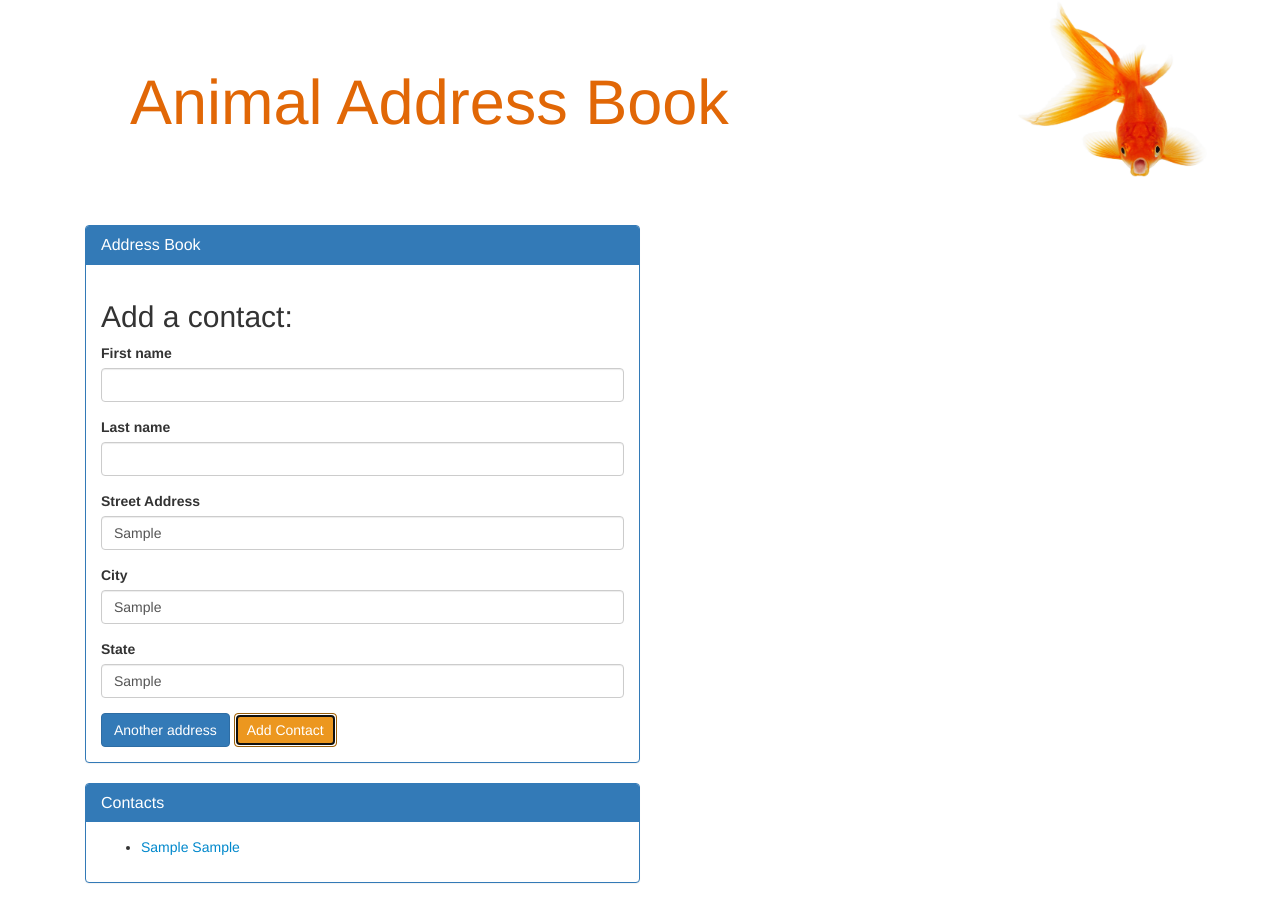
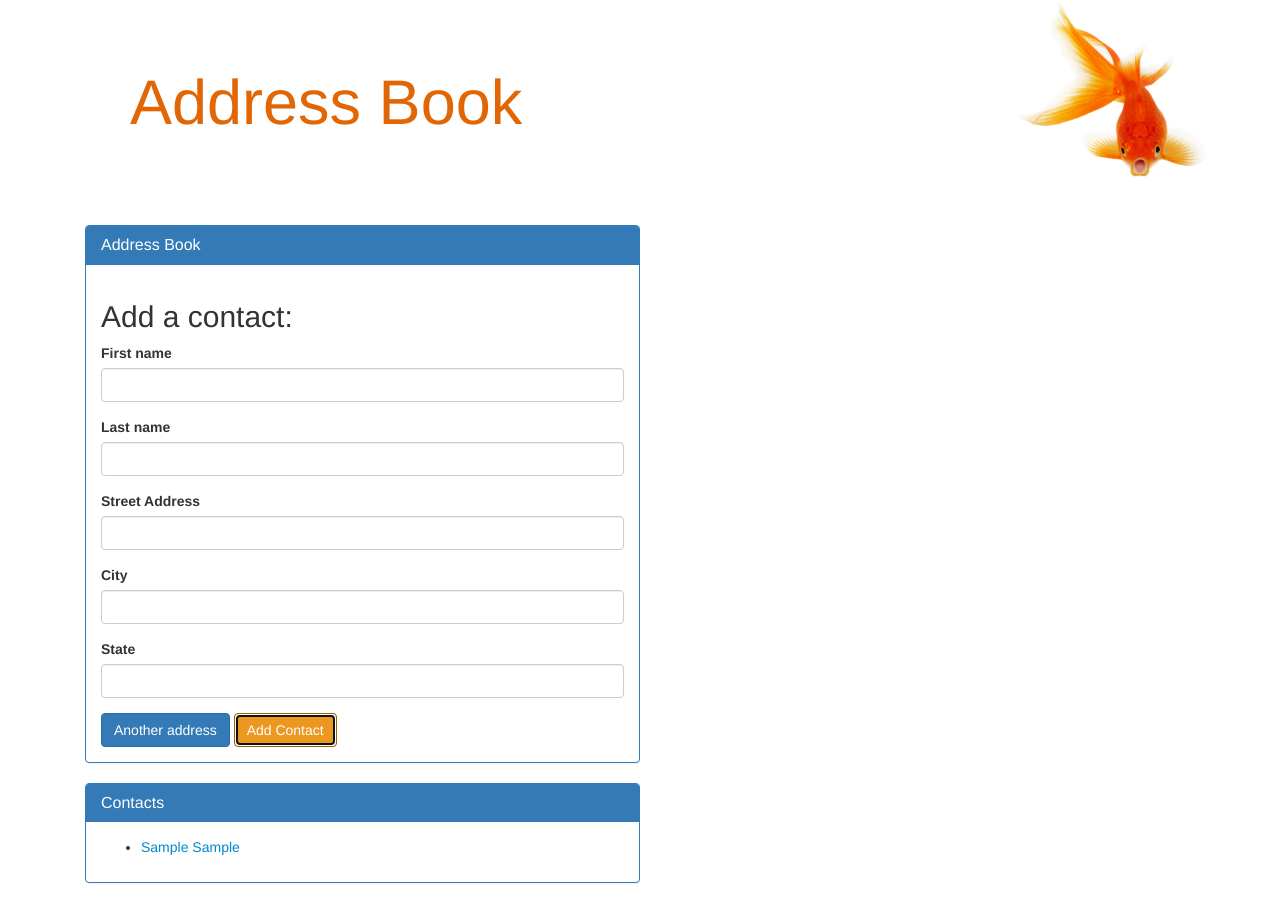
Before and after one commit to stormihoebe/addressbook, a plain HTML site: page index.html in a window 1280 px wide. Both pictures are taken after typing "Sample", "Sample", "Sample", "Sample", "Sample" into the empty fields and a click on the button "Add Contact". Drawn offline with nearby package versions, Linux system fonts and the light colour scheme.

Commit message:
refactored the reset function

```diff
--- a/index.html
+++ b/index.html
@@ -1,19 +1,19 @@
 <!DOCTYPE html>
 <html>
   <head>
+    <meta charset="utf-8">
+    <title>Address Book</title>
     <link href="https://maxcdn.bootstrapcdn.com/bootstrap/3.3.7/css/bootstrap.min.css" rel="stylesheet" type="text/css">
     <script src="https://ajax.googleapis.com/ajax/libs/jquery/3.1.0/jquery.min.js"></script>
+    <script src="https://maxcdn.bootstrapcdn.com/bootstrap/3.3.7/js/bootstrap.min.js" integrity="sha384-Tc5IQib027qvyjSMfHjOMaLkfuWVxZxUPnCJA7l2mCWNIpG9mGCD8wGNIcPD7Txa" crossorigin="anonymous"></script>
     <link href="css/styles.css" rel="stylesheet" type="text/css">
     <script src="js/scripts.js"></script>
-    <title>Address Book</title>
   </head>
   <body class="container">
     <div class="jumbotron">
-      <h1>Animal Address Book</h1>
+      <h1>Address Book</h1>
     </div>
-
     <div class="container">
-
       <div class="row">
         <div class="col-md-6">
           <div class="panel panel-default  panel-primary">
--- a/js/scripts.js
+++ b/js/scripts.js
@@ -15,11 +15,20 @@ Contact.prototype.fullName = function() {
 Address.prototype.fullAddress = function() {
   return this.street + ", " + this.city + ", " + this.state;
 }
+function resetFields(){
+  $("input#new-first-name").val("");
+  $("input#new-last-name").val("");
+  $("input#new-street").val("");
+  $("input#new-city").val("");
+  $("input#new-state").val("");
+};
+
 // user interface logic
 $(document).ready(function() {
 //add new address form
   $("#add-address").click(function() {
-    $("#new-addresses").append('<div class="new-second-address">' +
+    $("#new-addresses").append(
+      '<div class="new-second-address">' +
        '<div class="form-group extra">' +
        '<h2>Second Home</h2>' +
          '<label for="new-street">Street</label>' +
@@ -54,7 +63,6 @@ $(document).ready(function() {
   //add contact submit
   $("form#new-contact").submit(function(event) {
     event.preventDefault();
-    // debugger;
 
     var inputtedFirstName = $("input#new-first-name").val();
     var inputtedLastName = $("input#new-last-name").val();
@@ -97,12 +105,8 @@ $(document).ready(function() {
         $("ul#addresses").append("<li>" + address.fullAddress() + "</li>");
       });
     });
-
-    $("input#new-first-name").val("");
-    $("input#new-last-name").val("");
-    $("input.new-street").val("");
-    $("input.new-city").val("");
-    $("input.new-state").val("");
+// remove inputted text from all fields
+    resetFields();
 
   });
 });
```
Lines whose indentation alone changed are shown as unchanged.
